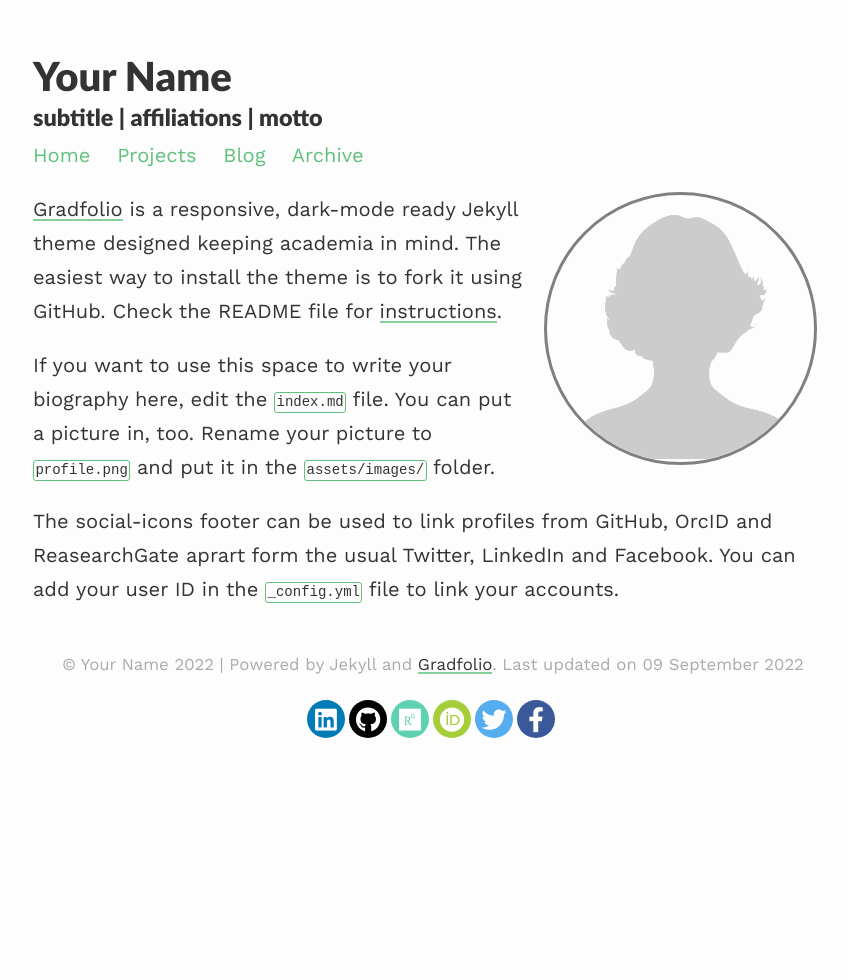
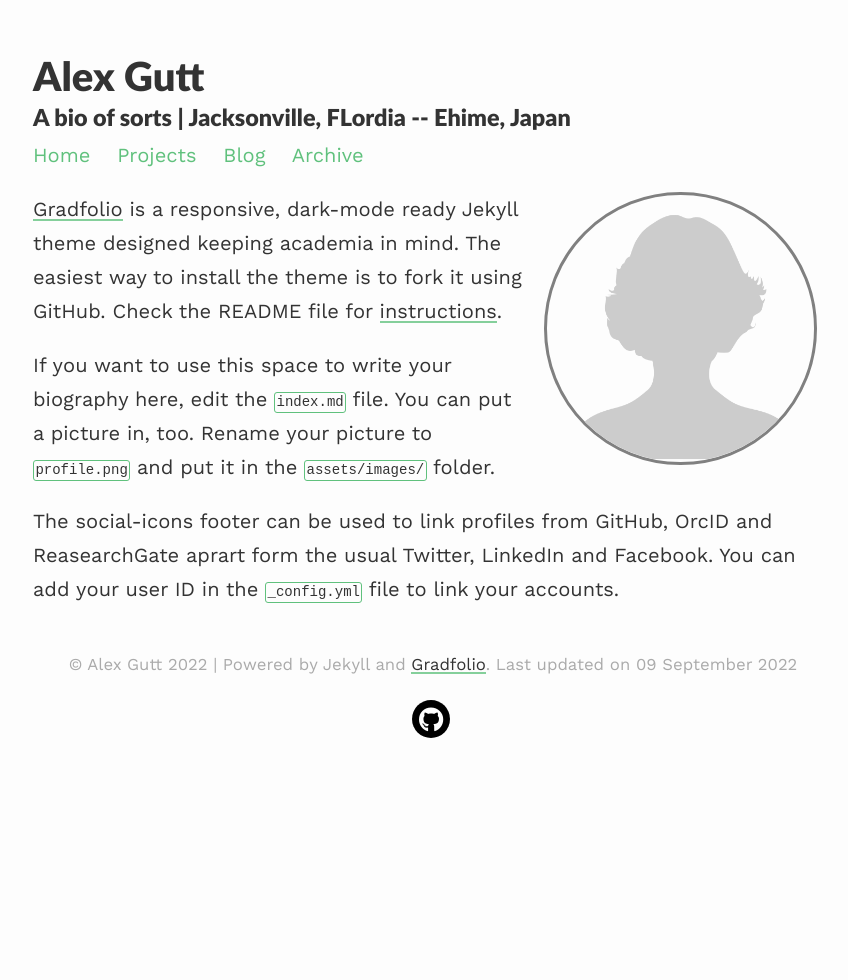
Before and after one commit to alex-gutt/alex-gutt.github.io, a Jekyll site: the page built from index.md, in a window 1280 px wide. Shown: the whole page, without its empty margins (207-1055 px from the left). Built offline with Jekyll 4.4.1, drawn with Linux system fonts in a browser that asks for light colours; nearby versions of some CDN libraries.

Commit message:
Update _config.yml

```diff
--- a/_config.yml
+++ b/_config.yml
@@ -1,7 +1,7 @@
 ### your site title here
 
-title: Your Name
-description: subtitle | affiliations | motto
+title: Alex Gutt
+description: A bio of sorts | Jacksonville, FLordia -- Ehime, Japan
 
 baseurl: /gradfolio #name of GitHub repository
 url: "" #custom url to be used instead of GitHub repository
@@ -17,12 +17,12 @@ permalink: /blog/:year/:title/
 paginate_path: /blog/page:num/
 
 # Social media links in footer
-facebook: "#"
-twitter: "#"
-linkedin: "#"
-github: "#"
-researchgate: "#"
-orcid: "#"
+# facebook: "#"
+# twitter: "#"
+# linkedin: "#"
+# github: "#"
+# researchgate: "#"
+# orcid: "#"
 
 highlighter: rouge
 markdown: kramdown
```
